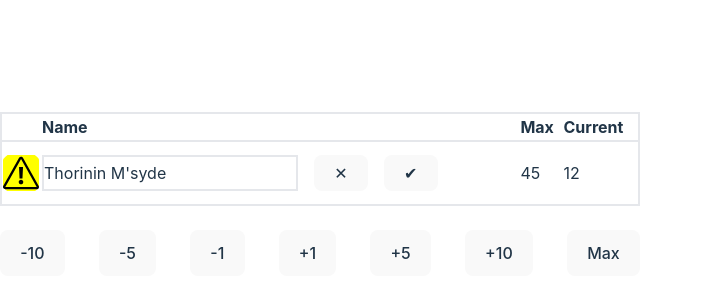
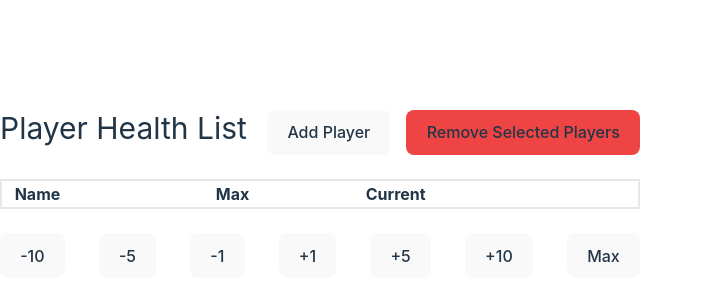
Before and after one commit to AdamKogut/DndCommander, a React (Vite) app in the folder frontend/: page / in a window 1280 px wide. Shown: the part 206-506 px from the top of the page, without its empty margins (0-703 px from the left). Built offline with nearby package versions, Linux system fonts and the light colour scheme.

Commit message:
WIP add/edit player modal

```diff
--- /dev/null
+++ b/frontend/src/components/Modal.tsx
@@ -0,0 +1 @@
+import { Dialog } from "@headlessui/react";
--- /dev/null
+++ b/frontend/src/store.ts
@@ -0,0 +1,17 @@
+import { configureStore } from "@reduxjs/toolkit";
+import { TypedUseSelectorHook, useDispatch, useSelector } from "react-redux";
+
+export const store = configureStore({
+  reducer: {
+
+  }
+});
+
+// Infer the `RootState` and `AppDispatch` types from the store itself
+export type RootState = ReturnType<typeof store.getState>;
+// Inferred type: {posts: PostsState, comments: CommentsState, users: UsersState}
+export type AppDispatch = typeof store.dispatch;
+
+// Use throughout your app instead of plain `useDispatch` and `useSelector`
+export const useAppDispatch: () => AppDispatch = useDispatch;
+export const useAppSelector: TypedUseSelectorHook<RootState> = useSelector;
--- /dev/null
+++ b/frontend/src/views/health/AddEditModal.tsx
@@ -0,0 +1,40 @@
+import { Fragment, useState, useEffect } from 'react';
+import { PlayerHealth } from 'src/types/players';
+
+type PlayerTableProps = {
+  player: PlayerHealth | undefined;
+  saveAddEdit: (player: PlayerHealth | undefined) => void;
+}
+
+function AddEditModal({ player, saveAddEdit }: PlayerTableProps) {
+  const [name, setName] = useState('');
+  const [max, setMax] = useState(0);
+
+  useEffect(() => {
+    setName(player === undefined ? '' : player.Name);
+    setMax(player === undefined ? 0 : player.Max);
+  }, [player]);
+
+  if (player === undefined)
+  {
+    return <Fragment />
+  }
+
+  const onSubmitClick = () => {
+    player.Max = max;
+    player.Name = name;
+
+    saveAddEdit(player);
+  }
+
+  const onCancelClick = () => {
+    saveAddEdit(undefined);
+  }
+
+  return (
+    <Fragment>
+    </Fragment>
+  )
+}
+
+export default AddEditModal;
--- a/frontend/src/views/health/Health.tsx
+++ b/frontend/src/views/health/Health.tsx
@@ -1,18 +1,14 @@
-import { useState, useEffect } from 'react';
+import { useState } from 'react';
 import { clsx } from 'clsx';
 import { PlayerHealth } from 'src/types/players';
 import HealthModification from './HealthModification'
 import PlayerTable from './PlayerTable';
+import PlayerListModification from './PlayerListModification';
+import AddEditModal from './AddEditModal';
 
 function Health() {
-  const [players, setPlayers] = useState<PlayerHealth[]>([{
-      Id: 1,
-      IsSelected: false,
-      Name: 'Thorinin M\'syde',
-      Max: 45,
-      Current: 12
-  }]);
-  const [isSetMax, setIsSetMax] = useState(false);
+  const [players, setPlayers] = useState<PlayerHealth[]>([]);
+  const [addEditPlayer, setAddEditPlayer] = useState<PlayerHealth>();
 
   const ApplyModification = (amt: number) => {
     const currPlayers = [...players];
@@ -39,20 +35,68 @@ function Health() {
     }
   }
 
-  const SetPlayerName = (id: number, name: string) => {
-    const currPlayers = [...players];
-    const foundPlayer = currPlayers.find((value: PlayerHealth) => value.Id === id);
+  const AddPlayer = () => {
+    setAddEditPlayer({
+      Id: players.length,
+      Name: '',
+      Max: 0,
+      Current: 0,
+      IsSelected: false
+    })
+  }
+
+  const EditPlayer = (id: number) => {
+    const foundPlayer = players.find((value: PlayerHealth) => value.Id === id);
     if (foundPlayer)
     {
-      foundPlayer.Name = name;
-      setPlayers(currPlayers);
+      setAddEditPlayer(foundPlayer);
     }
   }
 
+  const RemovePlayers = () => {
+    const currPlayers = [...players];
+    const playerIds: number[] = [];
+    currPlayers.forEach((value: PlayerHealth) => {
+      if (value.IsSelected) {
+        playerIds.push(value.Id);
+      }
+    });
+    playerIds.forEach((value: number) => {
+      currPlayers.splice(currPlayers.findIndex((playerValue: PlayerHealth) => value == playerValue.Id), 1);
+    })
+    setPlayers(currPlayers);
+  }
+
+  const saveAddEdit = (player: PlayerHealth | undefined) => {
+    if (player === undefined) {
+      return;
+    }
+
+    const currPlayers = [...players];
+
+    if (player.Id === players.length) {
+      currPlayers.push(player);
+    }
+    else {
+      const foundPlayer = currPlayers.find((value: PlayerHealth) => value.Id === player.Id);
+      if (foundPlayer === undefined)
+      {
+        return;
+      }
+
+      foundPlayer.Name = player.Name;
+      foundPlayer.Max = player.Max;
+    }
+
+    setPlayers(currPlayers);
+  }
+
   return (
-    <div className={clsx('grid w-[50vw] grid-cols-1', isSetMax && 'bg-red-500')}>
-      <PlayerTable selectPlayer={SelectPlayer} players={players} setPlayerName={SetPlayerName} />
+    <div className={clsx('grid w-[50vw] grid-cols-1')}>
+      <PlayerListModification addPlayer={AddPlayer} removePlayers={RemovePlayers} />
+      <PlayerTable selectPlayer={SelectPlayer} players={players} editPlayer={EditPlayer} />
       <HealthModification applyModification={ApplyModification} />
+      <AddEditModal player={addEditPlayer} saveAddEdit={saveAddEdit} />
     </div>
   )
 }
--- /dev/null
+++ b/frontend/src/views/health/PlayerListModification.tsx
@@ -0,0 +1,33 @@
+import { useState } from 'react';
+import { clsx } from 'clsx';
+
+type PlayerTableProps = {
+  addPlayer: () => void;
+  removePlayers: () => void;
+}
+
+function PlayerListModification({ addPlayer, removePlayers }: PlayerTableProps) {
+  const [isSecondClick, setIsSecondClick] = useState(false);
+
+  const HandleRemoveFirst = () => {
+    setIsSecondClick(true);
+  }
+
+  const HandleRemoveSecond = () => {
+    removePlayers();
+    setIsSecondClick(false);
+  }
+
+  return (
+    <div className='flex flex-row place-content-between space-x-4 pb-6'>
+      <h2 className='text-3xl'>Player Health List</h2>
+      <div className='flex flex-row place-content-end space-x-4'>
+        <button onClick={addPlayer}>Add Player</button>
+        <button className={clsx(isSecondClick && 'hidden', 'bg-red-500')} onClick={HandleRemoveFirst}>Remove Selected Players</button>
+        <button className={clsx(!isSecondClick && 'hidden', 'bg-red-500')} onClick={HandleRemoveSecond}>Confirm Remove Players?</button>
+      </div>
+    </div>
+  )
+}
+
+export default PlayerListModification
--- a/frontend/src/views/health/PlayerRow.tsx
+++ b/frontend/src/views/health/PlayerRow.tsx
@@ -1,50 +1,37 @@
-import { useState, Fragment } from 'react';
+import { Fragment } from 'react';
 import { clsx } from 'clsx';
 import { PlayerHealth } from 'src/types/players';
 import ErrorSign from '../../Images/error-sign.svg';
 import WarningSign from '../../Images/warning-sign.svg';
+import EditButton from '../../Images/edit-button.svg';
 
 type PlayerTableProps = {
   player: PlayerHealth;
-  setPlayerName: (id: number, name: string) => void;
+  editPlayer: (id: number) => void;
 }
 
-function PlayerRow({ player, setPlayerName }: PlayerTableProps) {
-  const [tempName, setTempName] = useState(player.Name);
-
-  const resetName = (e: React.MouseEvent<HTMLButtonElement>) => {
-    setTempName(player.Name);
+function PlayerRow({ player, editPlayer }: PlayerTableProps) {
+  const onEditButtonClick = (e: React.MouseEvent<HTMLButtonElement>) => {
     e.stopPropagation();
-  }
-
-  const submitName = (e: React.MouseEvent<HTMLButtonElement>) => {
-    setPlayerName(player.Id, tempName);
-    e.stopPropagation();
-  }
-
-  const handleNameChange = (event: React.ChangeEvent<HTMLInputElement>) => {
-    setTempName(event.target.value);
-  }
-
-  const stopPropogation = (e: React.MouseEvent<HTMLInputElement>) => {
-    e.stopPropagation();
+    editPlayer(player.Id);
   }
 
   const isWarning = player.Max * .2 < player.Current && player.Max * .5 > player.Current;
   const isError = player.Max * .2 > player.Current;
   return (
     <Fragment>
+      <td>
+        <button className='p-[3px]' onClick={onEditButtonClick}>
+          <img className='w-9' src={EditButton} alt='Edit Icon' />
+        </button>
+      </td>
+      <td className='w-[60%] py-[13px]'>{player.Name}</td>
+      <td>{player.Max}</td>
+      <td>{player.Current}</td>
       <td className='w-10'>
         <img className={clsx(!isError && 'hidden', 'w-9')} src={ErrorSign} alt='Error Icon'/>
         <img className={clsx(!isWarning && 'hidden', 'w-9')} src={WarningSign} alt='warning Icon'/>
       </td>
-      <td className='flex flex-row space-x-4 py-[13px]'>
-        <input className='h-9 max-w-[20vw] grow border-2' type='text' value={tempName} onChange={handleNameChange} onClick={stopPropogation} />
-        <button className='h-9 py-1' onClick={resetName}>&#10005;</button>
-        <button className='h-9 py-1' onClick={submitName}>&#10004;</button>
-      </td>
-      <td>{player.Max}</td>
-      <td>{player.Current}</td>
     </Fragment>
   )
 }
--- a/frontend/src/views/health/PlayerTable.tsx
+++ b/frontend/src/views/health/PlayerTable.tsx
@@ -5,10 +5,10 @@ import PlayerRow from './PlayerRow';
 type PlayerTableProps = {
   players: PlayerHealth[];
   selectPlayer: (id: number) => void;
-  setPlayerName: (id: number, name: string) => void;
+  editPlayer: (id: number) => void;
 }
 
-function PlayerTable({ players, selectPlayer, setPlayerName }: PlayerTableProps) {
+function PlayerTable({ players, selectPlayer, editPlayer }: PlayerTableProps) {
   return (
     <table>
       <thead>
@@ -16,7 +16,8 @@ function PlayerTable({ players, selectPlayer, setPlayerName }: PlayerTableProps)
           <th className='border-y-2 border-l-2'></th>
           <th className='border-y-2'>Name</th>
           <th className='border-y-2'>Max</th>
-          <th className='border-y-2 border-r-2'>Current</th>
+          <th className='border-y-2'>Current</th>
+          <th className='border-y-2 border-r-2'></th>
         </tr>
       </thead>
       <tbody>
@@ -28,7 +29,7 @@ function PlayerTable({ players, selectPlayer, setPlayerName }: PlayerTableProps)
               onClick={() => selectPlayer(value.Id)}
               onKeyDown={() => selectPlayer(value.Id)}
             >
-              <PlayerRow player={value} setPlayerName={setPlayerName} />
+              <PlayerRow player={value} editPlayer={editPlayer} />
             </tr>
           )
         })}
```
Also changed, not shown: frontend/src/Images/edit-button.svg (added).
